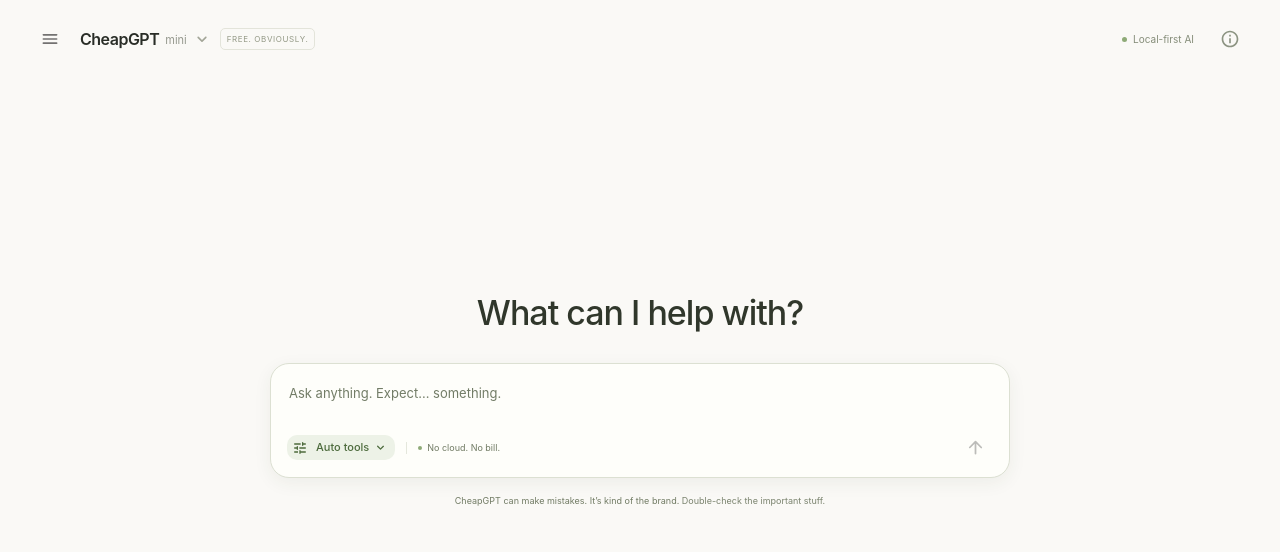
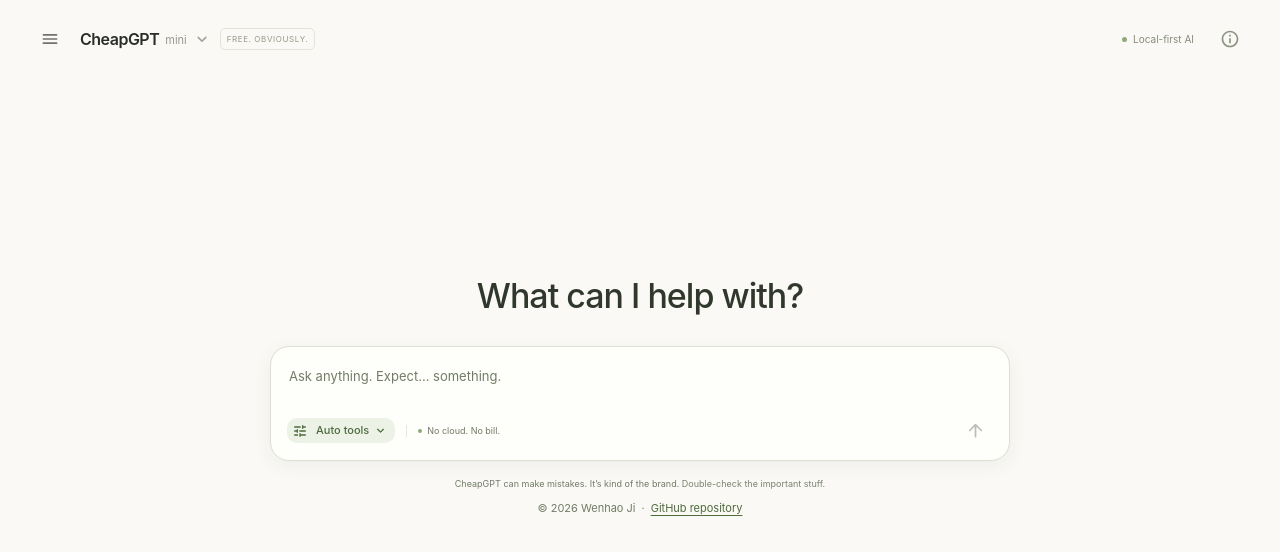
Before and after one commit to predatorray/CheapGPT, a React (Vite) app: page / in a window 1280 px wide. Shown: the top 552 px of the page. Built offline with nearby package versions, Linux system fonts and the light colour scheme.

Commit message:
Add copyright and repository footer

```diff
--- a/src/App.tsx
+++ b/src/App.tsx
@@ -917,6 +917,17 @@
               CheapGPT can make mistakes. It’s kind of the brand.{' '}
               <span>Double-check the important stuff.</span>
             </p>
+            <footer className="copyright-footer">
+              <span>© {new Date().getFullYear()} Wenhao Ji</span>
+              <span aria-hidden="true">·</span>
+              <a
+                href="https://github.com/predatorray/CheapGPT"
+                target="_blank"
+                rel="noopener noreferrer"
+              >
+                GitHub repository
+              </a>
+            </footer>
           </div>
         </div>
       </main>
--- a/src/styles.css
+++ b/src/styles.css
@@ -636,6 +636,31 @@
 }
 .disclaimer > span {
   color: #afb39f;
+}
+.copyright-footer {
+  display: flex;
+  flex-wrap: wrap;
+  justify-content: center;
+  align-items: center;
+  gap: 6px;
+  margin-top: 8px;
+  padding: 0 12px 8px;
+  color: #717b64;
+  font-size: 11px;
+  line-height: 1.6;
+  text-align: center;
+}
+.copyright-footer a {
+  color: #4e6b3a;
+  text-underline-offset: 3px;
+}
+.copyright-footer a:hover {
+  color: #304723;
+}
+.copyright-footer a:focus-visible {
+  outline: 2px solid currentColor;
+  outline-offset: 3px;
+  border-radius: 2px;
 }
 .page-footer {
   display: flex;
```
